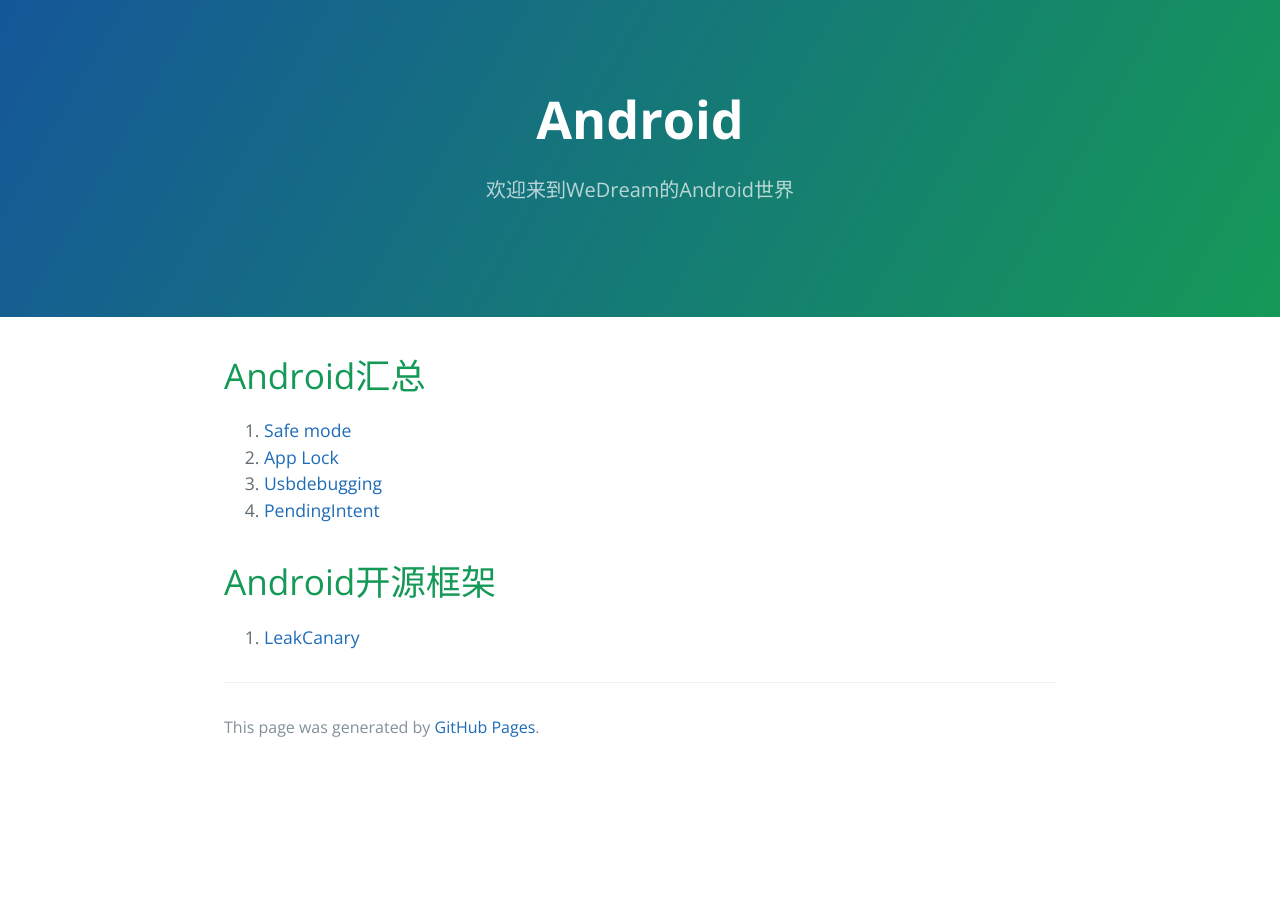
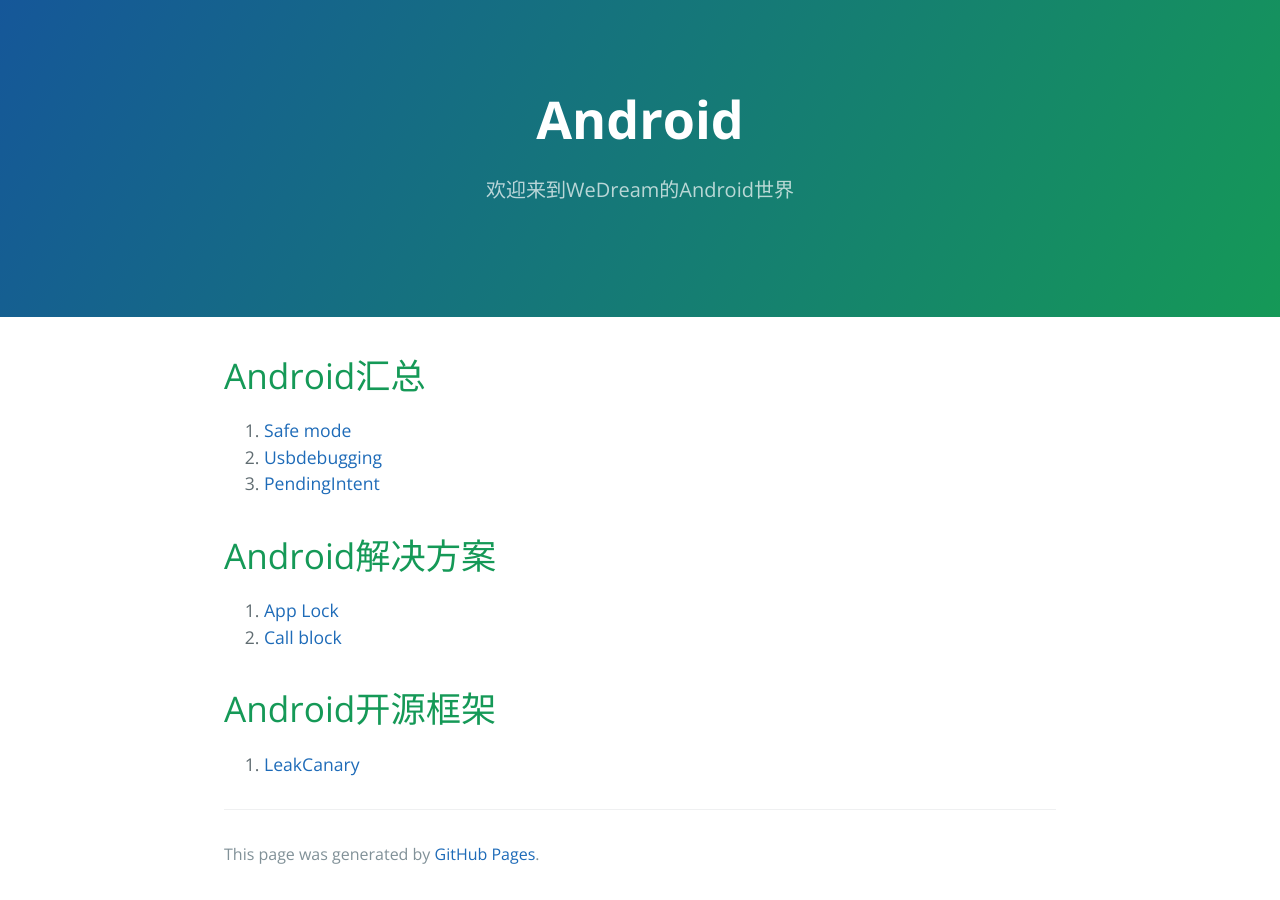
Before and after one commit to EricChenYS/EricChenYS.github.io, a Jekyll site: the page built from docs/Android.md, in a window 1280 px wide. Built offline with Jekyll 4.4.1, drawn with Linux system fonts in a browser that asks for light colours.

Commit message:
Update Android.md

```diff
--- a/docs/Android.md
+++ b/docs/Android.md
@@ -7,10 +7,12 @@ description: 欢迎来到WeDream的Android世界
 # Android汇总
 
 1. [Safe mode](./android/SafeMode.md)
-2. [App Lock](./android/APP锁解决方案.md)
-3. [Usbdebugging](./android/Usbdebugging.md)
-4. [PendingIntent](./android/PendingIntent.md)
+2. [Usbdebugging](./android/Usbdebugging.md)
+3. [PendingIntent](./android/PendingIntent.md)
 
+# Android解决方案
+1. [App Lock](./android/solutions/APP锁解决方案.md)
+2. [Call block](./android/solutions/CallBlock.md)
 
 # Android开源框架
 1. [LeakCanary](./android/opensource/LeakCanary.md)
```
